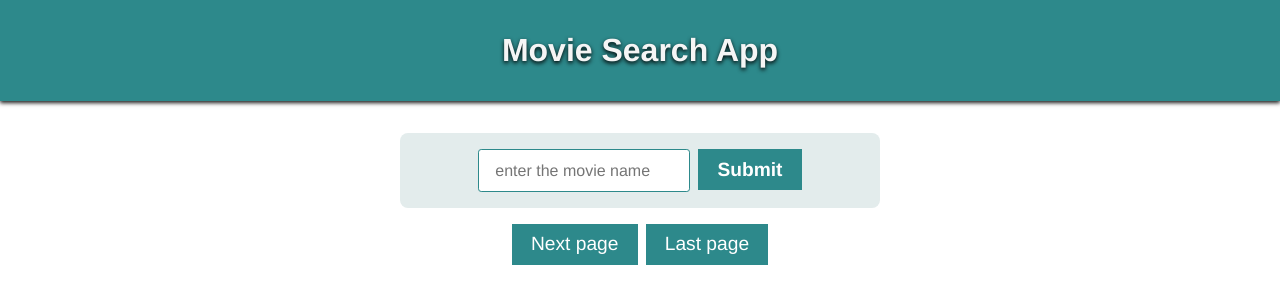
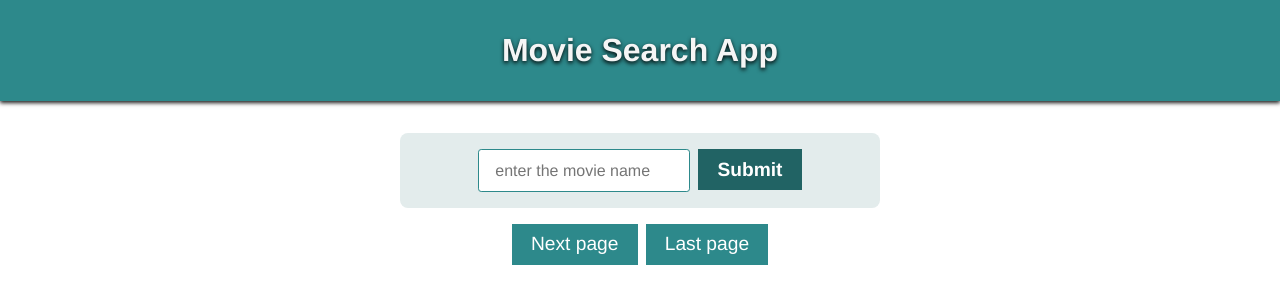
Before and after one commit to codeharman/Movie-search-app, a React (Vite) app: page / in a window 1280 px wide. In both pictures the pointer is over the button "Submit". Shown: the top 304 px of the page. Built offline with nearby package versions, Linux system fonts and the light colour scheme.

Commit message:
submit btn hover styled

```diff
--- a/src/index.css
+++ b/src/index.css
@@ -59,6 +59,10 @@ body {
   color: white;
   font-size: larger;
   font-weight: 600;
+}
+
+.search-btn:hover {
+  background-color: #216364;
 }
 
 .render {
```
